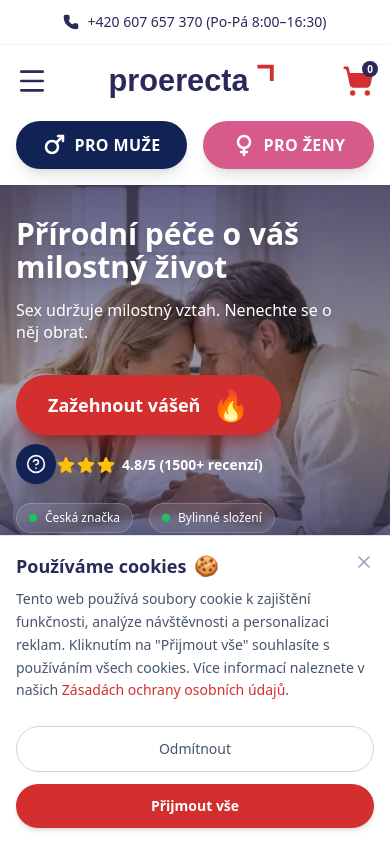
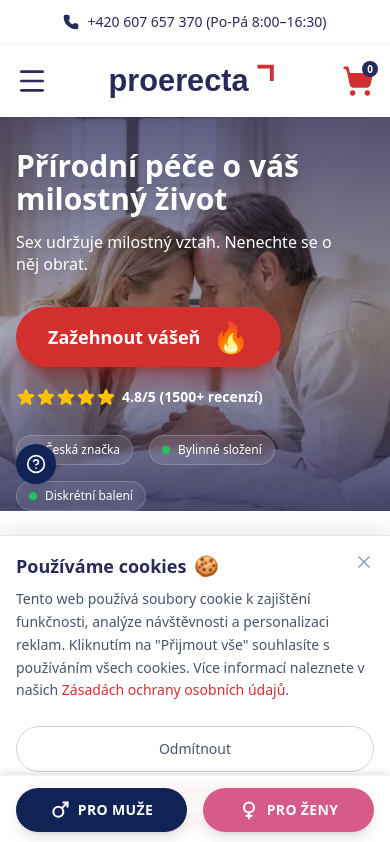
Before and after one commit to pejtr/silnelibido, a Next.js app: page / in a window 390 px wide. Shown: the top 842 px of the page. Built offline with nearby package versions, Linux system fonts and the light colour scheme.

Commit message:
Move sticky CTA buttons to bottom for better UX

```diff
--- a/components/DesktopStickyNav.tsx
+++ b/components/DesktopStickyNav.tsx
@@ -21,15 +21,15 @@ export function DesktopStickyNav() {
 
   return (
     <div
-      className={`hidden md:flex fixed top-4 left-1/2 -translate-x-1/2 z-[9999] transition-all duration-500 ease-in-out transform ${
-        isVisible ? "translate-y-0 opacity-100" : "-translate-y-20 opacity-0 pointer-events-none"
+      className={`hidden md:flex fixed bottom-8 left-1/2 -translate-x-1/2 z-[9999] transition-all duration-500 ease-in-out transform ${
+        isVisible ? "translate-y-0 opacity-100" : "translate-y-20 opacity-0 pointer-events-none"
       }`}
     >
-      <div className="flex items-center gap-4">
+      <div className="flex items-center gap-4 bg-white/80 backdrop-blur-md p-2 rounded-full shadow-2xl border border-white/20">
         <ProductDropdown gender="men">
           <a
             href={productsLink} onClick={trackProductsClick}
-            className="bg-[#112255] text-white font-bold text-lg uppercase tracking-wide px-8 py-3 rounded-full flex items-center gap-3 shadow-xl hover:scale-105 transition-transform group border-2 border-white/10"
+            className="bg-[#112255] text-white font-bold text-lg uppercase tracking-wide px-8 py-3 rounded-full flex items-center gap-3 shadow-lg hover:scale-105 transition-transform group border-2 border-transparent hover:border-blue-200/30"
           >
             <svg viewBox="0 0 24 24" fill="none" stroke="currentColor" strokeWidth="2.5" strokeLinecap="round" strokeLinejoin="round" className="w-6 h-6 group-hover:text-blue-200 transition-colors">
               <path d="M16 3h5v5"/><path d="m21 3-6.75 6.75"/><circle cx="10" cy="14" r="6"/>
@@ -41,7 +41,7 @@ export function DesktopStickyNav() {
         <ProductDropdown gender="women">
           <a
             href={womenLink} onClick={trackWomenClick}
-            className="bg-[#D65A8A] text-white font-bold text-lg uppercase tracking-wide px-8 py-3 rounded-full flex items-center gap-3 shadow-xl hover:scale-105 transition-transform group border-2 border-white/10"
+            className="bg-[#D65A8A] text-white font-bold text-lg uppercase tracking-wide px-8 py-3 rounded-full flex items-center gap-3 shadow-lg hover:scale-105 transition-transform group border-2 border-transparent hover:border-pink-200/30"
           >
             <svg viewBox="0 0 24 24" fill="none" stroke="currentColor" strokeWidth="2.5" strokeLinecap="round" strokeLinejoin="round" className="w-6 h-6 group-hover:text-pink-200 transition-colors">
               <path d="M12 15v7"/><path d="M9 19h6"/><circle cx="12" cy="9" r="6"/>
--- a/components/MobileHeader.tsx
+++ b/components/MobileHeader.tsx
@@ -35,7 +35,7 @@ export function MobileHeader() {
   return (
     <div className="md:hidden">
       {/* White Header (Menu - Logo - Cart) */}
-      <div className="bg-white px-4 py-3 flex items-center justify-between relative z-50">
+      <div className="bg-white px-4 py-3 flex items-center justify-between relative z-50 shadow-sm">
         <button onClick={vibrate} className="flex flex-col items-center gap-1 text-[#2A2A5A]" aria-label="Otevřít menu">
           <Menu className="w-8 h-8" />
         </button>
@@ -58,23 +58,23 @@ export function MobileHeader() {
         </a>
       </div>
 
-      {/* Two-Button Layout (Sticky) */}
-      <div className={`w-full bg-white px-4 pb-4 pt-1 flex justify-between items-center gap-4 shadow-sm transition-all duration-300 z-[40] ${isSticky ? 'fixed top-0 left-0 w-full shadow-md' : 'sticky top-0'}`}>
+      {/* Two-Button Layout (Sticky Bottom) */}
+      <div className={`w-full bg-white/95 backdrop-blur-sm px-4 py-3 flex justify-between items-center gap-4 shadow-[0_-4px_6px_-1px_rgba(0,0,0,0.1)] transition-all duration-300 z-[9999] fixed bottom-0 left-0 border-t border-slate-100`}>
          <a
            href={productsLink}
            onClick={vibrate}
-           className="flex-1 bg-[#112255] text-white font-bold text-base uppercase tracking-wide py-3 rounded-full flex items-center justify-center gap-2 shadow-lg active:scale-95 transition-transform"
+           className="flex-1 bg-[#112255] text-white font-bold text-sm uppercase tracking-wide py-3 rounded-full flex items-center justify-center gap-2 shadow-lg active:scale-95 transition-transform"
          >
-           <svg viewBox="0 0 24 24" fill="none" stroke="currentColor" strokeWidth="2.5" strokeLinecap="round" strokeLinejoin="round" className="w-6 h-6"><path d="M16 3h5v5"/><path d="m21 3-6.75 6.75"/><circle cx="10" cy="14" r="6"/></svg>
+           <svg viewBox="0 0 24 24" fill="none" stroke="currentColor" strokeWidth="2.5" strokeLinecap="round" strokeLinejoin="round" className="w-5 h-5"><path d="M16 3h5v5"/><path d="m21 3-6.75 6.75"/><circle cx="10" cy="14" r="6"/></svg>
            PRO MUŽE
          </a>
 
          <a
            href={womenLink}
            onClick={vibrate}
-           className="flex-1 bg-[#D65A8A] text-white font-bold text-base uppercase tracking-wide py-3 rounded-full flex items-center justify-center gap-2 shadow-lg active:scale-95 transition-transform"
+           className="flex-1 bg-[#D65A8A] text-white font-bold text-sm uppercase tracking-wide py-3 rounded-full flex items-center justify-center gap-2 shadow-lg active:scale-95 transition-transform"
          >
-           <svg viewBox="0 0 24 24" fill="none" stroke="currentColor" strokeWidth="2.5" strokeLinecap="round" strokeLinejoin="round" className="w-6 h-6"><path d="M12 15v7"/><path d="M9 19h6"/><circle cx="12" cy="9" r="6"/></svg>
+           <svg viewBox="0 0 24 24" fill="none" stroke="currentColor" strokeWidth="2.5" strokeLinecap="round" strokeLinejoin="round" className="w-5 h-5"><path d="M12 15v7"/><path d="M9 19h6"/><circle cx="12" cy="9" r="6"/></svg>
            PRO ŽENY
          </a>
       </div>
--- a/pages/index.tsx
+++ b/pages/index.tsx
@@ -191,7 +191,7 @@ export default function Home() {
 
         {/* Scroll to Top Button */}
         <button
-          className={`fixed bottom-12 md:bottom-8 right-2 md:right-8 rounded-full w-12 h-12 p-0 shadow-xl transition-all duration-300 z-50 bg-[#D32F2F] md:hover:bg-[#B71C1C] touch-manipulation text-white flex items-center justify-center cursor-pointer active:scale-95 ${
+          className={`fixed bottom-20 md:bottom-8 right-2 md:right-8 rounded-full w-12 h-12 p-0 shadow-xl transition-all duration-300 z-50 bg-[#D32F2F] md:hover:bg-[#B71C1C] touch-manipulation text-white flex items-center justify-center cursor-pointer active:scale-95 ${
             showScrollTop ? "opacity-100 translate-y-0" : "opacity-0 translate-y-10 pointer-events-none"
           }`}
           onClick={scrollToTop}
```
